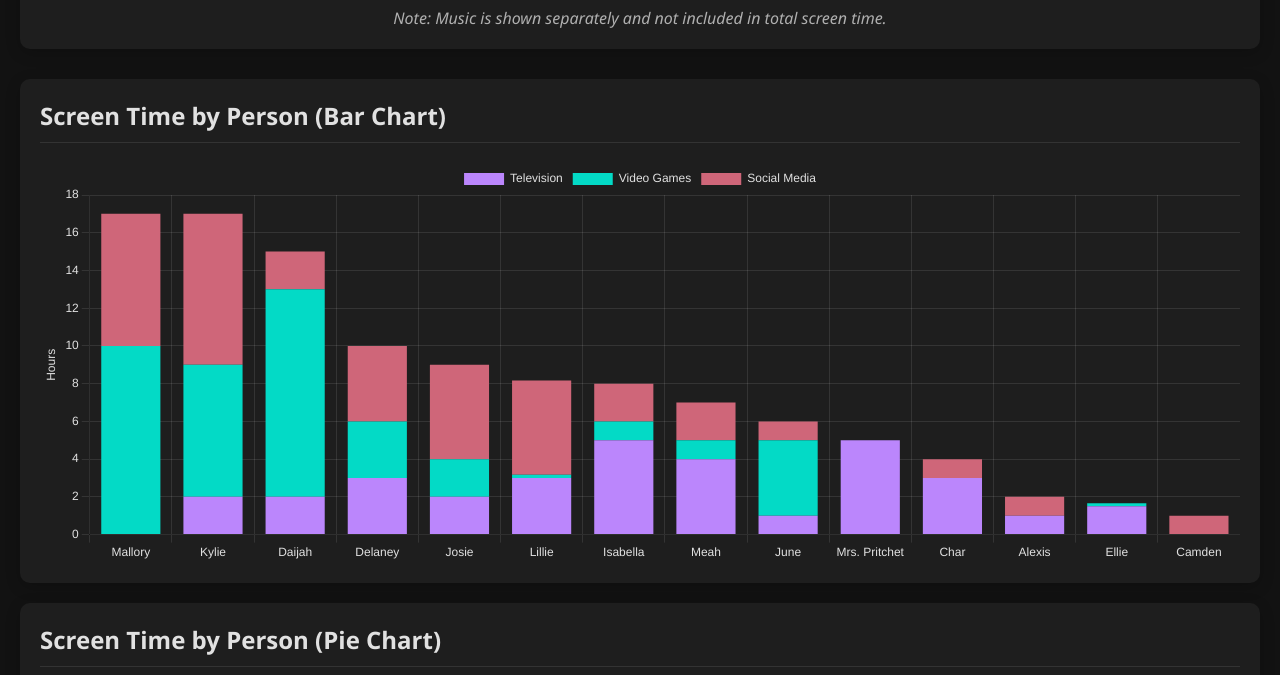
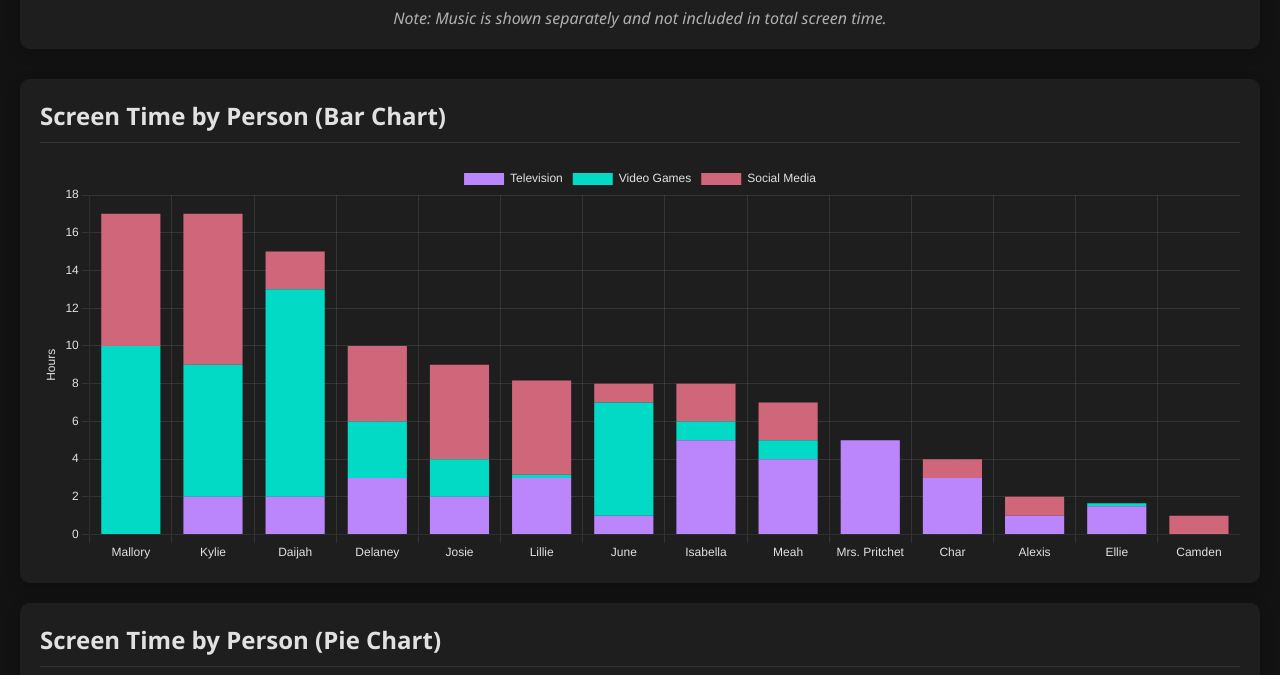
Before and after one commit to jjuniperr/7BScreenTime, a plain HTML site: page index.html in a window 1280 px wide. Shown: the part 125-800 px from the top of the page. Drawn offline with nearby package versions, Linux system fonts and the light colour scheme.

Commit message:
Fixing Mallorys Hissy Fit

```diff
--- a/index.html
+++ b/index.html
@@ -289,7 +289,7 @@
             },
             {
                 name: "Mallory",
-                total: "17hrs",
+                total: "7hrs",
                 television: "0hrs",
                 videoGames: "10hrs",
                 socialMedia: "7hr",
@@ -347,7 +347,7 @@
                 name: "June",
                 total: "6hrs",
                 television: "1hr",
-                videoGames: "4hr",
+                videoGames: "6hr",
                 socialMedia: "1hr",
                 music: "30 minutes"
             },
```
